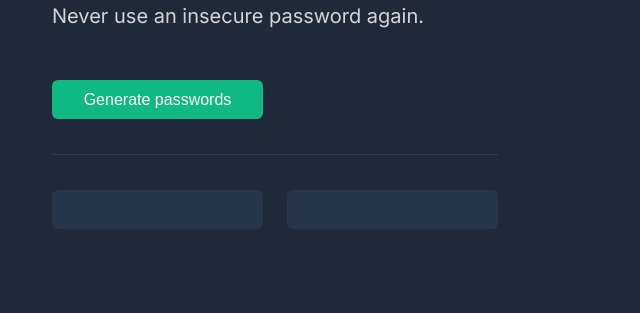
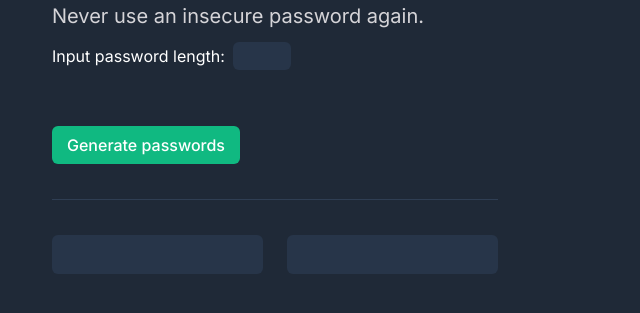
Before and after one commit to louiseaux/javascript-course, a plain HTML site: page password-generator/index.html in a window 1280 px wide. Shown: the part 201-514 px from the top of the page, without its empty margins (0-640 px from the left). Drawn offline with Linux system fonts and the light colour scheme.

Commit message:
Allow user to input desired password length

```diff
--- a/password-generator/index.css
+++ b/password-generator/index.css
@@ -4,6 +4,7 @@ body {
     background: #1F2937;
     color: #fff;
     font-family: 'Inter', sans-serif;
+    font-size: 16px;
 }
 
 h1 {
@@ -27,13 +28,30 @@ h2 {
     font-weight: 400;
 }
 
+p {
+    margin: 10px 0 0 0;
+}
+
 header {
     margin-top: 115px;
     margin-bottom: 35px;
     border-bottom: 1px solid #2F3E53;
 }
 
+input[type=text] {
+    width: 50px;
+    margin: 4px;
+    padding: 4px;
+    border: none;
+    border-radius: 6px;
+    background: #273549;
+    color: #fff;
+    font-family: 'Inter', sans-serif;
+    font-size: 16px;
+}
+
 #generate-el {
+    cursor: pointer;
     margin-top: 52px;
     margin-bottom: 35px;
     padding: 9px 15px;
@@ -41,6 +59,7 @@ header {
     border-radius: 6px;
     background: #10B981;
     color: #fff;
+    font-family: 'Inter', sans-serif;
     font-size: 16px;
     font-weight: 500;
 }
@@ -50,6 +69,7 @@ main {
 }
 
 button {
+    cursor: pointer;
     margin: auto;
     height: 39px;
     width: 211px;
--- a/password-generator/index.html
+++ b/password-generator/index.html
@@ -13,7 +13,10 @@
         <header>
             <h1>Generate a <span>random password</span></h1>
             <h2>Never use an insecure password again.</h2>
-            <button id="generate-el" onclick="getPasswords()">Generate passwords</button>
+            <p>Input password length:
+                <input type="text" id="length">
+            </p>
+            <input type="button" id="generate-el" onclick="getPasswords()" value="Generate passwords"></button>
         </header>
 
         <main>
--- a/password-generator/index.js
+++ b/password-generator/index.js
@@ -4,6 +4,7 @@ const characters = ["A","B","C","D","E","F","G","H","I","J","K","L","M","N","O"
 "$","%","^","&","*","(",")","_","-","+","=","{","[","}","]",",","|",":",";","<",">",".","?",
 "/"];
 
+let length = document.getElementById("length")
 let password1El = document.getElementById("password1-el")
 let password2El = document.getElementById("password2-el")
 let messageEl = document.getElementById("message-el")
@@ -15,7 +16,7 @@ function generateRandomNumber() {
 
 function generatePassword() {
     let password = ""
-    for ( let i = 0; i < 15; i++ ) {
+    for ( let i = 0; i < length.value; i++ ) {
         password += characters[generateRandomNumber()]
     }
     return password
```
